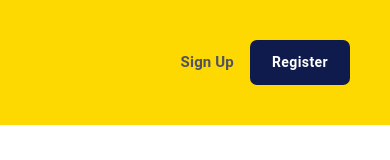
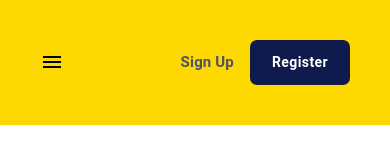
Before and after one commit to SuhailMuhammed1/Fork-Spoon-Web-App-Using-React, a React (Vite) app: page / in a window 390 px wide. Shown: the top 160 px of the page. Built offline with nearby package versions, Linux system fonts and the light colour scheme.

Commit message:
imported mui icons

```diff
--- a/src/components/Header/Header.jsx
+++ b/src/components/Header/Header.jsx
@@ -3,6 +3,19 @@ import { Box, Typography } from '@mui/material'
 import React from 'react'
 import CustomButton from '../CustomButton/CustomButton';
 import logo from '../../assets/img/logo.png'
+import MenuIcon from '@mui/icons-material/Menu'
+import FeaturePlayListIcon from '@mui/icons-material/FeaturedPlayList'
+import MiscellaneousServicesIcon from '@mui/icons-material/MiscellaneousServices'
+import HomeIcon from '@mui/icons-material/Home'
+import ContactsIcon from '@mui/icons-material/Contacts'
+import {
+    Drawer,
+    List,
+    ListItem,
+    ListItemButton,
+    ListItemIcon,
+    ListItemText,
+} from '@mui/material';
 
 function Header() {
 
@@ -52,6 +65,15 @@ function Header() {
         },
     }));
 
+    const NavBarMenu = styled(MenuIcon)(({ theme }) => ({
+        cursor: 'pointer',
+        display: 'none',
+        marginRight: theme.spacing(2),
+        [theme.breakpoints.down("md")]: {
+            display: 'block',
+        },
+    }));
+
     return (
         <Box sx={{
             display: 'flex',
@@ -73,6 +95,7 @@ function Header() {
                     display: 'flex',
                     alignItems: 'center',
                 }}>
+                    <NavBarMenu/>
                     <NavBarLogo src={logo} alt="logo" />
                 </Box>
                 <NavBarLinksBox>
```
